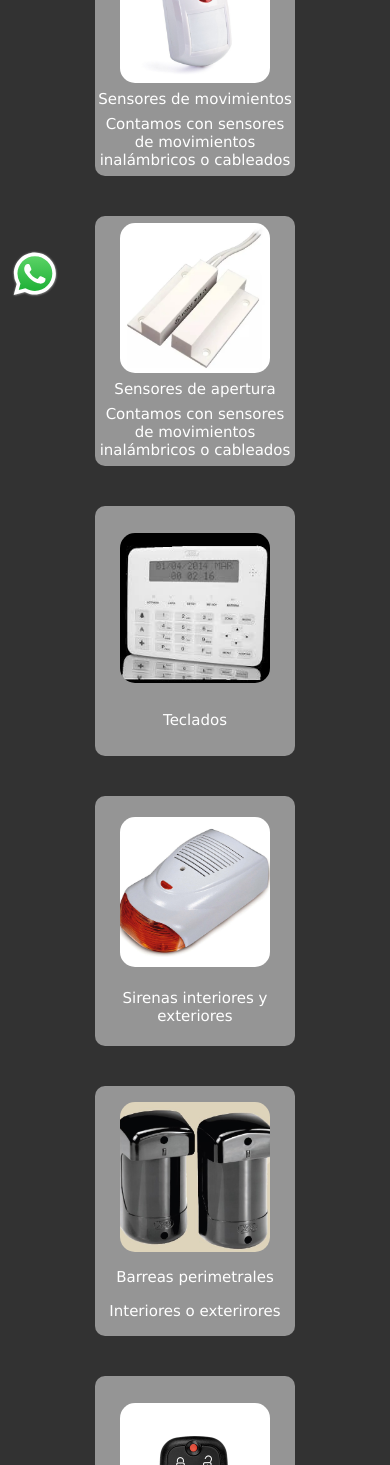
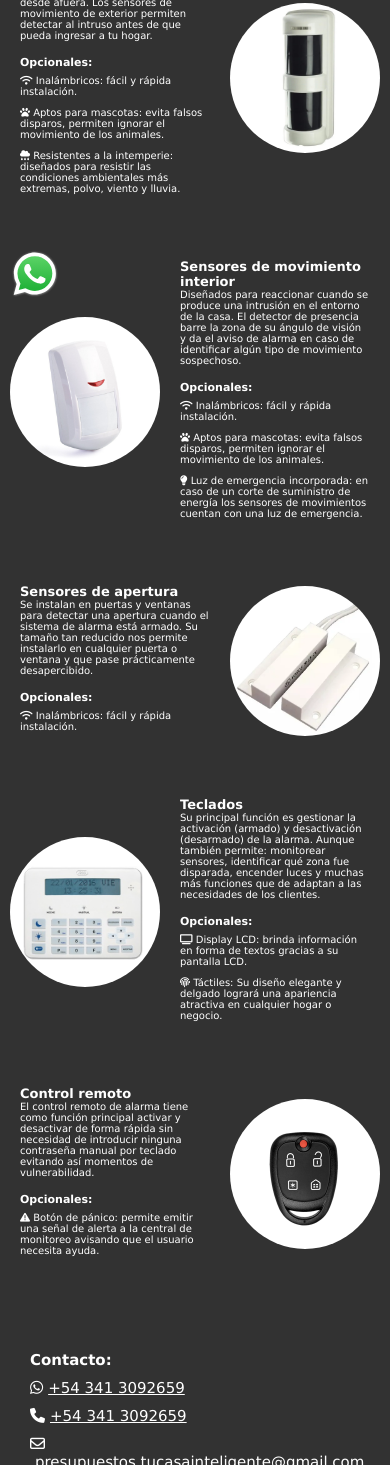
Before and after one commit to WenceslaoGoedelmann/tu-casa-inteligente, a plain HTML site: page alarmas.html in a window 390 px wide. Shown: the part 535-2000 px from the top of the page. Drawn offline with Linux system fonts and the light colour scheme.

Commit message:
modifico alarmas

```diff
--- a/alarmas.css
+++ b/alarmas.css
@@ -149,7 +149,7 @@ body{
     justify-content: center;
     flex-wrap: wrap;
     gap: 40px;
-    padding: 70px 50px;
+    padding: 50px 30px;
 }
 
 .alarms-product-text{
@@ -163,55 +163,77 @@ body{
     flex-direction: column;
     align-items: center;
 }
-.alarms-cards{
+
+.product{
     display: flex;
+    justify-content: space-around;
     align-items: center;
-    justify-content: center;
+    margin: 10px 0;
+}
+.product-text{
+    display: flex;
     flex-direction: column;
-    text-align: center;
     justify-content: space-evenly;
-    background-color:rgb(149, 149, 149);
-    width: 250px;
-    height: 300px;
-    border-radius: 10px;
-    font-size: 15px;
     color: white;
-
+    width: 50%;
+}
+.product-text li{
+    padding: 5px 0;
+}
+.product-text p {
+    margin-bottom: 10px;
 }
 
-.alarm-card-img{
-    width: 200px;
-    height: 200px;
-    border-radius: 10%;
-    background-size:cover;
+
+.sensor-mov-ext{
+    background-image: url(sensor-mov-ext2.jpg);
     background-position: center;
     background-repeat: no-repeat;
+    background-size: cover;
+    width: 270px;
+    height: 270px;
+    border-radius: 50%;
+}
+.sensor-mov-int{
+    background-image: url(sensor-mov-img2.jpg);
+    background-position: center;
+    background-repeat: no-repeat;
+    background-size: cover;
+    width: 270px;
+    height: 270px;
+    border-radius: 50%;
+}
+.sensor-mag{
+    background-image: url(sensor-mag-img.webp);
+    background-position: center;
+    background-repeat: no-repeat;
+    background-size: cover;
+    width: 270px;
+    height: 270px;
+    border-radius: 50%;
+}
+
+.teclado{
+    background-image: url(teclado-img6.png);
+    background-position: center;
+    background-repeat: no-repeat;
+    background-size: cover;
+    width: 270px;
+    height: 270px;
+    border-radius: 50%;
+}
+.control{
+    background-image: url(control-remoto-img2.png);
+    background-position: center;
+    background-repeat: no-repeat;
+    background-size: cover;
+    width: 270px;
+    height: 270px;
+    border-radius: 50%;
 }
 
 
 
-
-.alarms-cards:first-child .alarm-card-img{
-    background-image: url(sensor-mov-img2.jpg);
-}
-.alarms-cards:nth-child(2) .alarm-card-img{
-    background-image: url(sensor-mag-img.webp);
-}
-.alarms-cards:nth-child(3) .alarm-card-img{
-    background-image: url(teclado-img3.jfif);
-}
-.alarms-cards:nth-child(4) .alarm-card-img{
-    background-image: url(sirena-img.jpg);
-}
-.alarms-cards:nth-child(5) .alarm-card-img{
-    background-image: url(barreras-img.jpg);
-}
-.alarms-cards:nth-child(6) .alarm-card-img{
-    background-image: url(control-remoto-img2.png);
-}
-.alarms-cards:last-child .alarm-card-img{
-    background-image: url(rotura-vidrio-img2.jpg);
-}
 
 
 
@@ -327,6 +349,27 @@ footer{
 
         font-size: 30px;
     }
+    .sensor-mov-ext{
+        width: 250px;
+        height: 250px;
+     }
+    .sensor-mov-int{
+        width: 250px;
+        height: 250px;
+    }
+    .sensor-mag{
+        width: 250px;
+        height: 250px;
+    }
+
+    .teclado{
+        width: 250px;
+        height: 250px;
+    }
+    .control{
+        width: 250px;
+        height: 250px;
+        }
 
 }
 
@@ -397,6 +440,20 @@ footer{
     .alarms-product-text{
         font-size: 15px;
     }
+
+    .product-text h3{
+        font-size: 17px;
+    }
+    .product-text p {
+        font-size: 14px;
+    }
+    .product-text span {
+        font-size: 15px;
+    }
+    .product-text li {
+        font-size: 14px;
+    }
+
     .contact-info{
         font-size: 15px;
         }
@@ -458,15 +515,7 @@ footer{
         font-size: 15px;
     }
 
-    .alarms-cards{
-        width: 200px;
-        height: 250px;
-    }
 
-    .alarm-card-img{
-        width: 150px;
-        height: 150px;
-    }
 
 #contact{
         display: flex;
@@ -537,7 +586,49 @@ footer{
         height: 160px;
 
     }
+    .alarms-product{
+        padding-left: 10px;
+        padding-right: 10px;
+    }
 
+
+    .sensor-mov-ext{
+        width: 200px;
+        height: 200px;
+     }
+    .sensor-mov-int{
+        width: 200px;
+        height: 200px;
+    }
+    .sensor-mag{
+        width: 200px;
+        height: 200px;
+    }
+
+    .teclado{
+        width: 200px;
+        height: 200px;
+    }
+    .control{
+        width: 200px;
+        height: 200px;
+    }
+        .product-text{
+            margin-left: 15px;
+            margin-right: 15px;
+        }
+    .product-text h3{
+        font-size: 15px;
+    }
+    .product-text p {
+        font-size: 12px;
+    }
+    .product-text span {
+        font-size: 13px;
+    }
+    .product-text li {
+        font-size: 12px;
+    }
 
 }
 
@@ -591,10 +682,54 @@ footer{
         width: 150px;
         height: 75px;
     }
+
+    .alarms-product{
+        padding-left: 5px;
+        padding-right: 5px;
+    }
+
+
+    .sensor-mov-ext{
+        width: 150px;
+        height: 150px;
+     }
+    .sensor-mov-int{
+        width: 150px;
+        height: 150px;
+    }
+    .sensor-mag{
+        width: 150px;
+        height: 150px;
+    }
+
+    .teclado{
+        width: 150px;
+        height: 150px;
+    }
+    .control{
+        width: 150px;
+        height: 150px;
+    }
+        .product-text{
+            margin-left: 10px;
+            margin-right: 10px;
+        }
+    .product-text h3{
+        font-size: 13px;
+    }
+    .product-text p {
+        font-size: 10px;
+    }
+    .product-text span {
+        font-size: 11px;
+    }
+    .product-text li {
+        font-size: 10px;
+    }
     .contact-info{
-        font-size: 15px;
-      gap: 10px;
-     margin-bottom: 10px;
+    font-size: 15px;
+    gap: 10px;
+    margin-bottom: 10px;
         }
 
  .info-client{
@@ -603,6 +738,12 @@ footer{
 
         #contact{
             padding-left: 30px ;
+        }
+        footer{
+            font-size: 10px;
+            height: 30px;
+            width: 100%;
+            padding-top: 1px;
         }
 }
 
--- a/alarmas.html
+++ b/alarmas.html
@@ -6,7 +6,8 @@
     <meta name="viewport" content="width=device-width, initial-scale=1.0">
     <title>Tu Casa Inteligente</title>
     <link rel="stylesheet" type="text/css" href="alarmas.css">
-    <link rel="stylesheet" href="https://cdnjs.cloudflare.com/ajax/libs/font-awesome/6.1.1/css/all.min.css">
+    <link rel="stylesheet" href="https://cdnjs.cloudflare.com/ajax/libs/font-awesome/6.2.0/css/all.min.css">
+    <link rel="stylesheet" href="https://cdnjs.cloudflare.com/ajax/libs/font-awesome/6.0.0/css/all.min.css">
 </head>
 <body>
     <header class="header">
@@ -46,40 +47,83 @@
             </section>
         </div>
 <div class="section-container">
+
+<section class="alarms-product">
     <p class="alarms-product-text">Contamos con una amplia variedad de productos para adaptar tu sistema de alarma acorde a tus necesidades y posibilidades</p>
-    <section class="alarms-product">
+    <div class="product">
+        <div class="product-text">
+            <h3>Sensores de movimiento exterior</h3>
+            <p>La protección de tu casa comienza desde afuera. Los sensores de movimiento de exterior permiten detectar al intruso antes de que pueda ingresar a tu hogar.</p>
+            <div>
+            <span><b>Opcionales:</b></span>
+            <ul>
+                <li><i class="fa-solid fa-wifi"></i>  Inalámbricos: fácil y rápida instalación.</li>
+                <li><i class="fa-solid fa-paw"></i>  Aptos para mascotas: evita falsos disparos, permiten ignorar el movimiento de los animales.</li>
+                <li><i class="fa-solid fa-cloud-rain"></i>  Resistentes a la intemperie: diseñados para resistir las condiciones ambientales más extremas, polvo, viento y lluvia.</li>
+            </ul>
+        </div>
+        </div>
+        <div class="sensor-mov-ext"></div>
+    </div>
+    <div class="product">
+        <div class="sensor-mov-int"></div>
+        <div class="product-text">
+            <h3>Sensores de movimiento interior</h3>
+            <p>Diseñados para reaccionar cuando se produce una intrusión en el entorno de la casa. El detector de presencia barre la zona de su ángulo de visión y da el aviso de alarma en caso de identificar algún tipo de movimiento sospechoso.</p>
+           <div>
+            <span><b>Opcionales:</b></span>
+            <ul>
+                <li><i class="fa-solid fa-wifi"></i>  Inalámbricos: fácil y rápida instalación.</li>
+                <li><i class="fa-solid fa-paw"></i>  Aptos para mascotas: evita falsos disparos, permiten ignorar el movimiento de los animales.</li>
+                <li><i class="fa-solid fa-lightbulb"></i>  Luz de emergencia incorporada: en caso de un corte de suministro de energía los sensores de movimientos cuentan con una luz de emergencia.</li>
+            </ul>
+        </div>
+        </div>
+    </div>
+    <div class="product">
+        <div class="product-text">
+            <h3>Sensores de apertura</h3>
+            <p>Se instalan en puertas y ventanas para detectar una apertura cuando el sistema de alarma está armado. Su tamaño tan reducido nos permite instalarlo en cualquier puerta o ventana y que pase prácticamente desapercibido.
+            </p>
+            <div>
+            <span><b>Opcionales:</b></span>
+            <ul>
+                <li><i class="fa-solid fa-wifi"></i>  Inalámbricos: fácil y rápida instalación.</li>
+            </ul>
+        </div>
+        </div>
+        <div class="sensor-mag"></div>
+    </div>
+    <div class="product">
+        <div class="teclado"></div>
+        <div class="product-text">
+            <h3>Teclados</h3>
+            <p>Su principal función es gestionar la activación (armado) y desactivación (desarmado) de la alarma. Aunque también  permite: monitorear sensores, identificar qué zona fue disparada, encender luces y muchas más funciones que de adaptan a las necesidades de los clientes.</p>
+            <div>
+            <span><b>Opcionales:</b></span>
+            <ul>
+                <li><i class="fa-solid fa-tv"></i>  Display LCD: brinda información en forma de textos gracias a su pantalla LCD.</li>
+                <li><i class="fa-solid fa-fingerprint"></i>  Táctiles: Su diseño elegante y delgado logrará una apariencia atractiva en cualquier hogar o negocio.</li>
+            </ul>
+        </div>
+        </div>
+    </div>
+    <div class="product">
+        <div class="product-text">
+            <h3>Control remoto</h3>
+            <p>El control remoto de alarma tiene como función principal activar y desactivar de forma rápida sin necesidad de introducir ninguna contraseña manual por teclado evitando así momentos de vulnerabilidad.
+            </p>
+            <div>
+            <span><b>Opcionales:</b></span>
+            <ul>
+                <li><i class="fa-solid fa-triangle-exclamation"></i>  Botón de pánico: permite emitir una señal de alerta a la central de monitoreo avisando que el usuario necesita ayuda.</li>
+            </ul>
+        </div>
+        </div>
+        <div class="control"></div>
+    </div>
 
-        <div class="alarms-cards">
-            <div class="alarm-card-img"></div>
-            <p>Sensores de movimientos</p>
-            <p>Contamos con sensores de movimientos inalámbricos o cableados</p>
-        </div>
-        <div class="alarms-cards">
-            <div class="alarm-card-img"></div>
-            <p>Sensores de apertura</p>
-            <p>Contamos con sensores de movimientos inalámbricos o cableados</p>
-        </div>
-        <div class="alarms-cards">
-            <div class="alarm-card-img"></div>
-            <p>Teclados</p>
-        </div>
-        <div class="alarms-cards">
-            <div class="alarm-card-img"></div>
-            <p>Sirenas interiores y exteriores</p>
-        </div>
-        <div class="alarms-cards">
-            <div class="alarm-card-img"></div>
-            <p>Barreas perimetrales</p>
-            <p>Interiores o exterirores</p>
-        </div>
-        <div class="alarms-cards">
-            <div class="alarm-card-img"></div>
-            <p>Controles inalámbricos</p>
-        </div>
-        <div class="alarms-cards">
-            <div class="alarm-card-img"></div>
-            <p>Sensor rotura de vidrio</p>
-        </div>
+
     </section>
 
 </div>
@@ -100,7 +144,7 @@
             </div>
         </div>
          <div class="info-client">
-            <form >
+            <form action="https://formsubmit.co/info.tucasainteligente@gmail.com" method="POST" />
                 <label>Nombre y Apellido:</label>
                 <input type="text" placeholder="Nombre y Apellido">
                 <label>Teléfono:</label>
@@ -109,8 +153,9 @@
                 <input type="email" placeholder="E-mail">
                 <label>Mensaje:</label>
                 <textarea cols="30" rows="10" placeholder="Mensaje"></textarea>
+                <button type="submit">Enviar</button>
             </form>
-            <button type="submit">Enviar</button>
+
         </div>
 
 
--- a/domotica.css
+++ b/domotica.css
@@ -536,6 +536,12 @@ footer{
         #contact{
             padding-left: 30px ;
         }
+        footer{
+            font-size: 10px;
+            height: 30px;
+            width: 100%;
+            padding-top: 1px;
+        }
 }
 
 @media (max-width: 375px){
```
Also changed, not shown: camaras.css (+11 -0 lines), index.html (+1 -1 lines), sensor-mov-ext.jpg (added), sensor-mov-ext2.jpg (added), teclado-img4.png (added), teclado-img5.png (added), teclado-img6.png (added).
